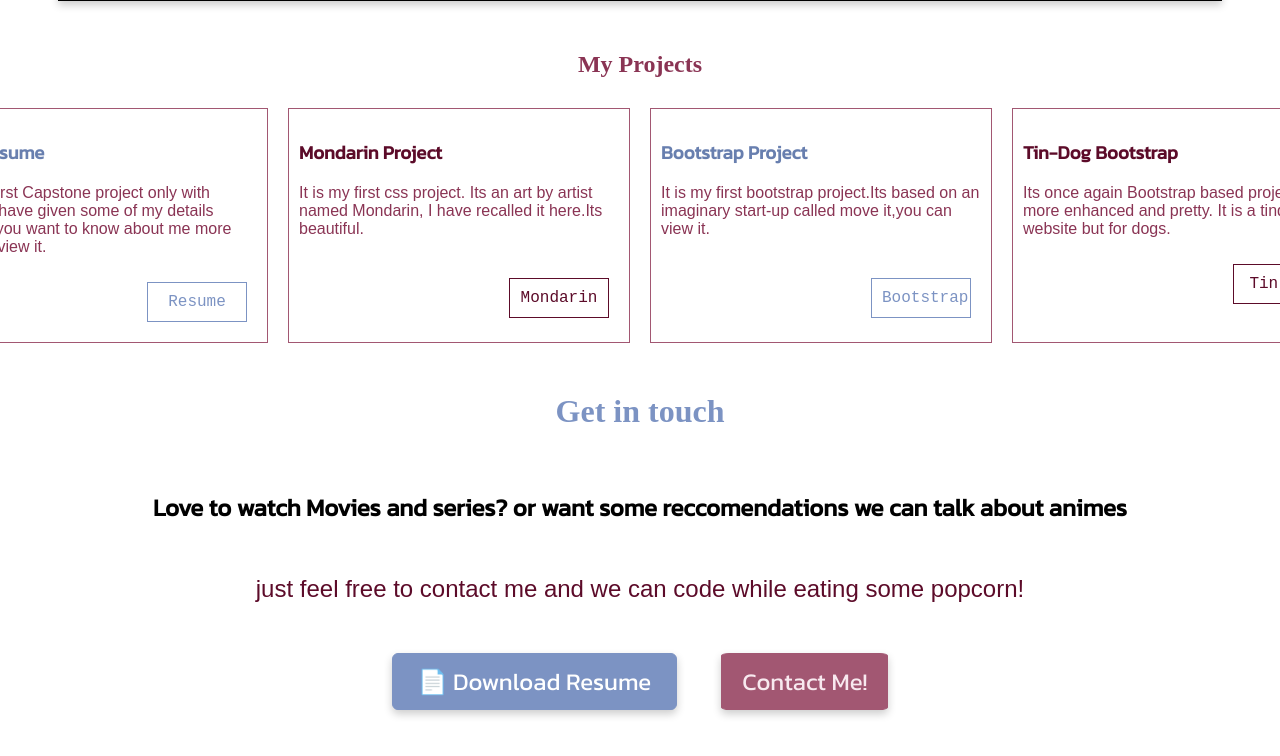
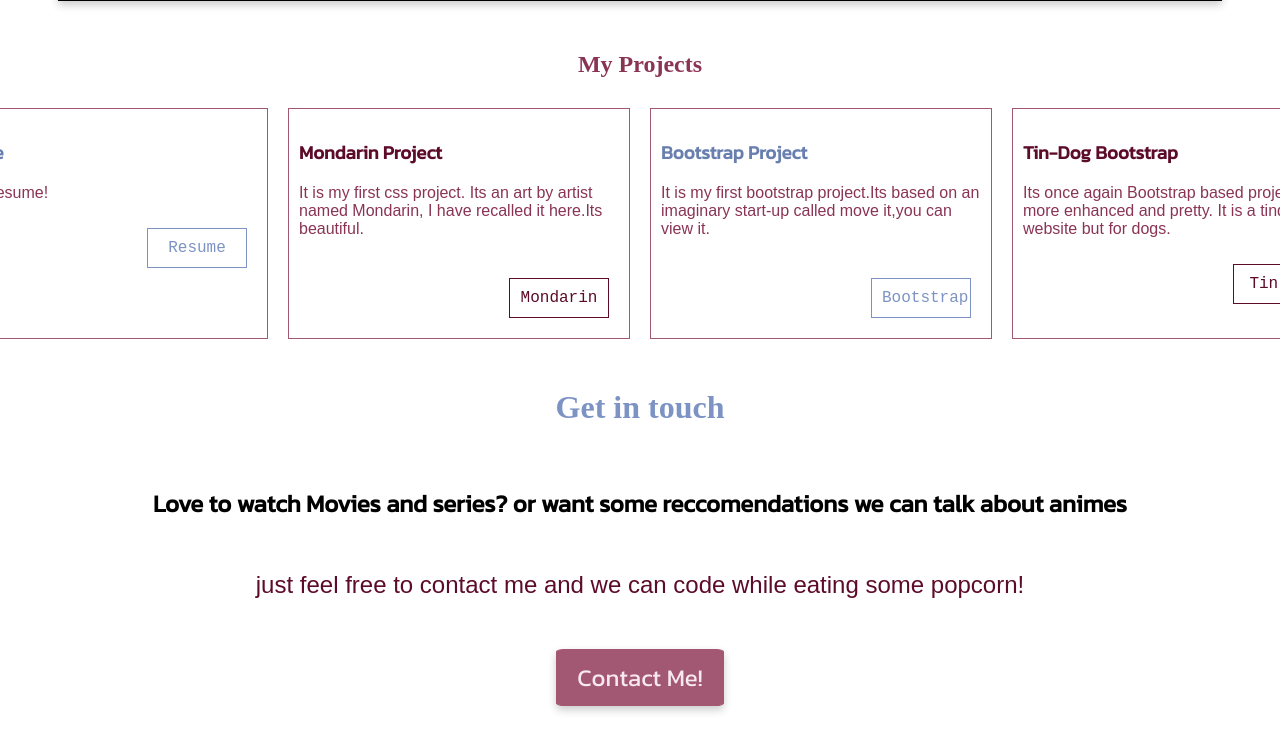
Before and after one commit to sasukeiscodin/capstone-2-personal-site, a plain HTML site: page index.html in a window 1280 px wide. Shown: the part 2299-3055 px from the top of the page. Drawn offline with Linux system fonts and the light colour scheme; a web font is replaced by a local one.

Commit message:
Update index.html

```diff
--- a/index.html
+++ b/index.html
@@ -155,12 +155,12 @@
           <h2 class="my-pro-h1">My Projects</h2>
           <div class="flex-box">
             <div class="box">
-              <h3 class="one">First Resume</h3>
+              <h3 class="one">Resume</h3>
               <p class="my-para">
-                It is my first Capstone project only with HTML. I have given some of my details there, If you want to know about me more you can view it.
+                Just a Resume!
               </p>
               <div class="button-position-1">
-              <a href="https://sasukeiscodin.github.io/firstcapstone/" target="_blank"><button class="one-button ">Resume</button></a>
+              <a href="/assets/images/resumeog1.pdf" target="_blank"><button class="one-button ">Resume</button></a>
               </div>
             </div>
             <div class="box">
@@ -208,10 +208,6 @@
           just feel free to contact me and we can code while eating some
           popcorn!
         </p>
-        <!-- Resume Button -->
-        <a href="./assets/images/resumeog1.pdf" download>
-        <button class="resume-button">📄 Download Resume</button>
-        </a>
         <a href="mailto:prathameshsk1@gmail.com" target="_blank"><button class="contact-button">Contact Me!</button></a>
       </div>
     </div>
```
